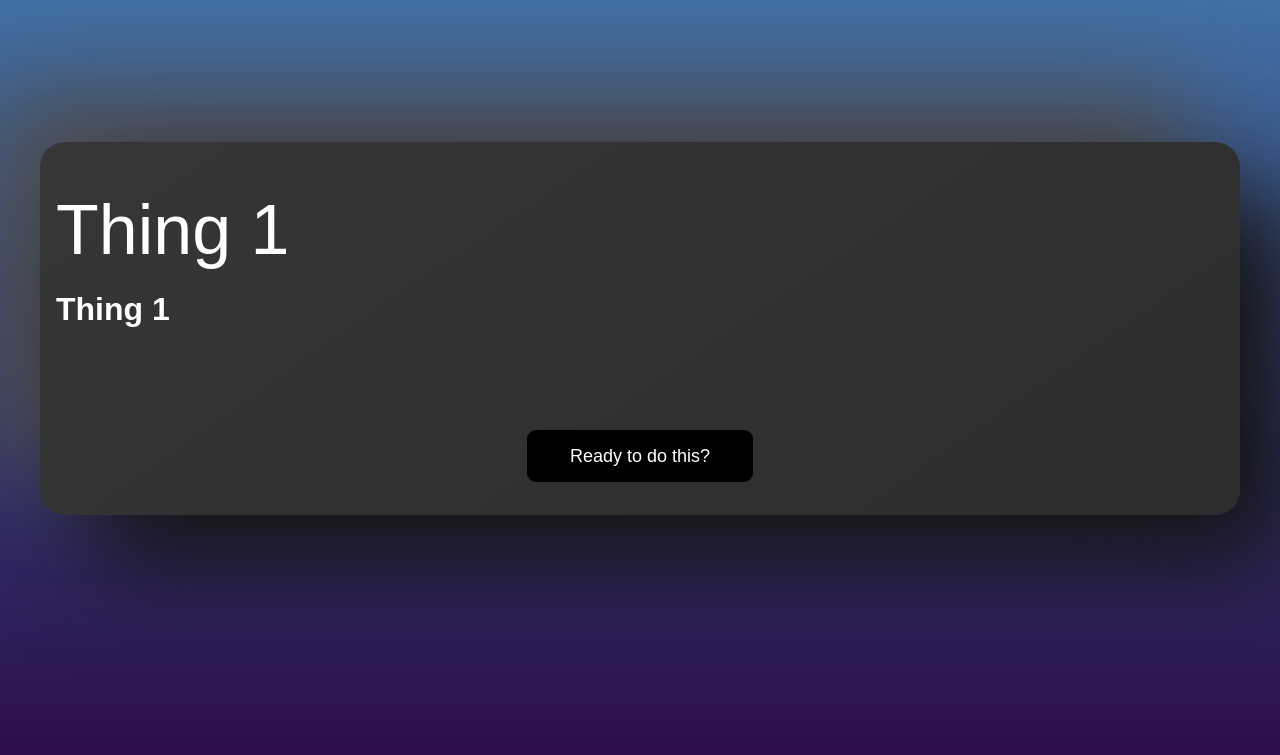
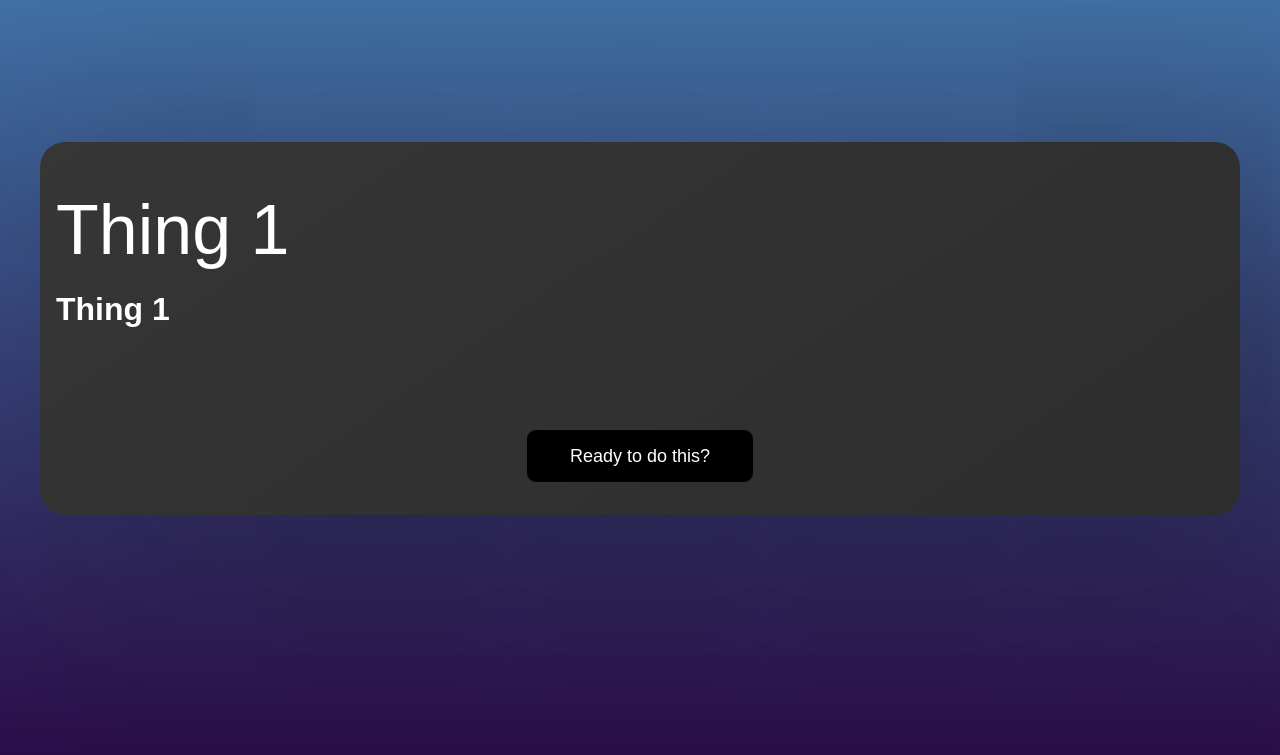
Before and after one commit to Smith-Pad/subjects, a Flask app: page /sample_lesson_004 in a window 1280 px wide. Shown: the top 755 px of the page. Run offline with Flask 3, Linux system fonts and the light colour scheme; style sheets or scripts are compiled from the project's sources.

Commit message:
Adjusted shadow behaviour

```diff
--- a/static/original-ux-new-experiment/index.css
+++ b/static/original-ux-new-experiment/index.css
@@ -55,7 +55,7 @@ body,html{
 .indicator.is-off{
         border-radius: 25px;
         background: linear-gradient(145deg, #363636, #2d2d2d);
-        box-shadow:  50px 50px 100px #141414, -50px -50px 100px #505050;
+        box-shadow:  50px 50px 907px #14141476, -50px -50px 100px transparent;
 	animation-name:indicatoranimate;
 	animation-duration:2s;
         zoom: 100%;
```
